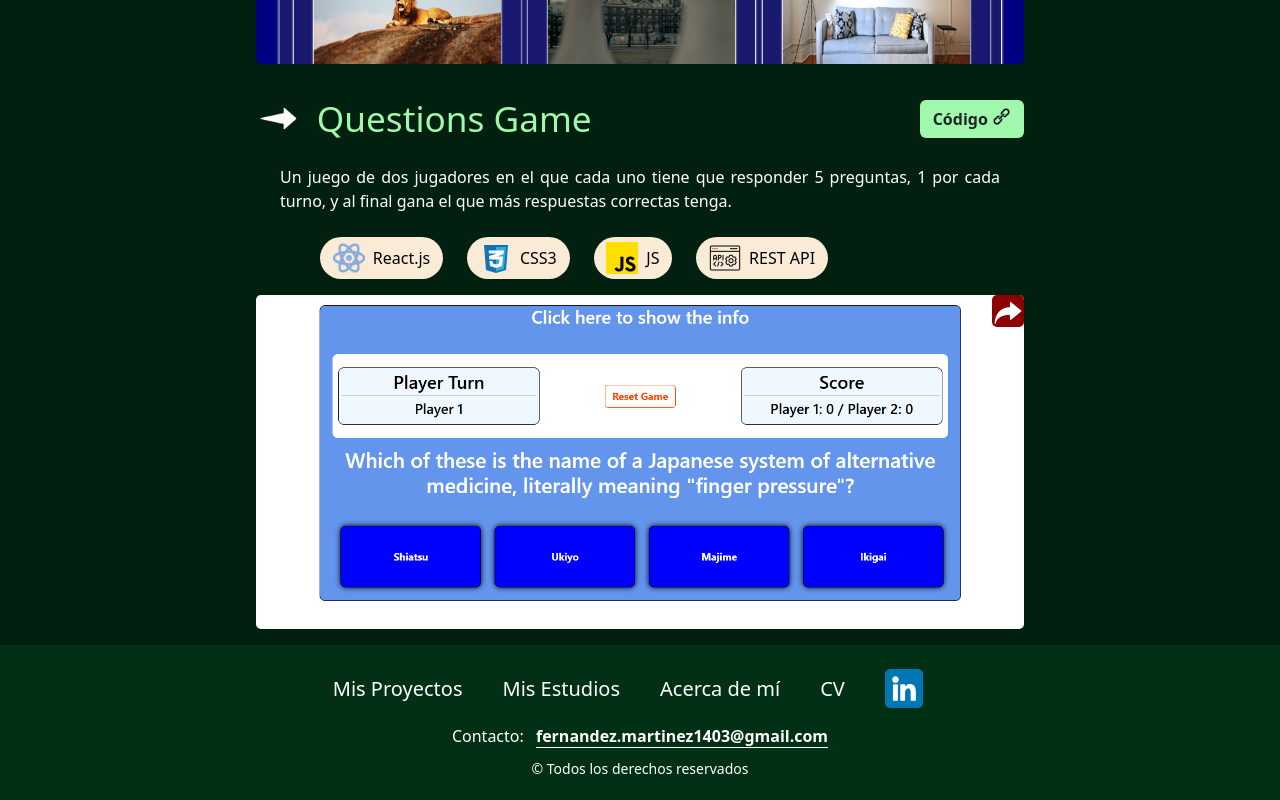
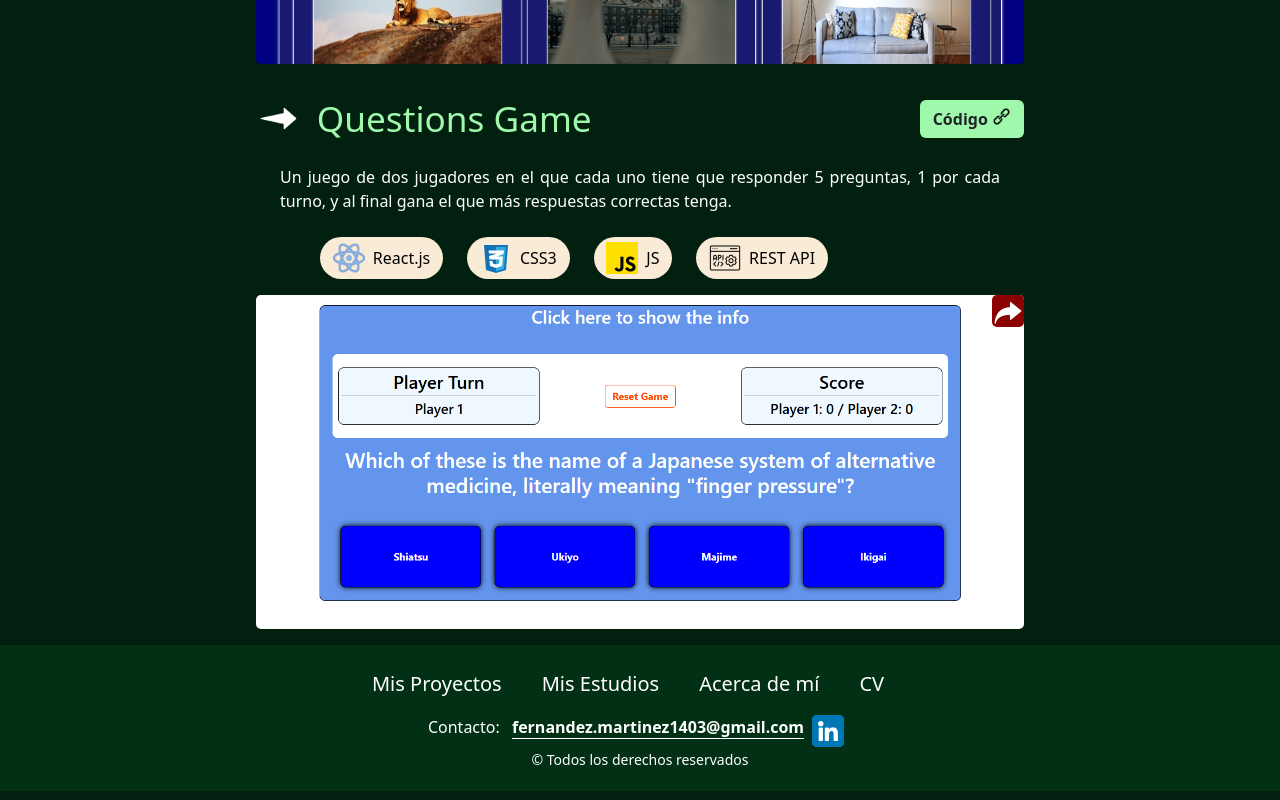
Before and after one commit to GuilleOk/PortFolio, a React (Vite) app: page / in a window 1280 px wide. Shown: the part 2306-3106 px from the top of the page. Built offline with nearby package versions, Linux system fonts and the light colour scheme.

Commit message:
algunos arreglos en el footer

```diff
--- a/src/components/Footer.jsx
+++ b/src/components/Footer.jsx
@@ -25,15 +25,15 @@ const Footer = () => {
               CV
             </a>
           </li>
-          <li className="nav-item">
-            <a href="https://www.linkedin.com/in/guillermo-alfredo-fernandez-martinez-a7a59128a" target="_blank" className="nav-link px-2 text-body-secondary">
-              <img src="images/redes_sociales/linkedin.png" alt="linkedin" className="socialMediaPhoto" />
-            </a>
-          </li>
           <div>
           </div>
         </ul>
-        <p className="text-center text-body-secondary mb-2">Contacto: <strong style={{marginLeft: '.5rem', borderBottom: '.1rem solid white'}}>fernandez.martinez1403@gmail.com</strong></p>
+        <div className="d-flex justify-content-center align-items-center">
+          <p className="text-center text-body-secondary mb-2">Contacto: <strong style={{ marginLeft: '.5rem', borderBottom: '.1rem solid white' }}>fernandez.martinez1403@gmail.com</strong></p>
+          <a href="https://www.linkedin.com/in/guillermo-alfredo-fernandez-martinez-a7a59128a" target="_blank" className="nav-link px-2 text-body-secondary">
+            <img src="images/redes_sociales/linkedin.png" alt="linkedin" className="socialMediaPhotoFooter" />
+          </a>
+        </div>
         <p className="text-center text-body-secondary"><small>© Todos los derechos reservados</small></p>
       </footer>
       <footer className="d-block d-lg-none pt-3 pb-1">
@@ -59,16 +59,17 @@ const Footer = () => {
               CV
             </a>
           </li>
-          <li className="nav-item">
-            <a href="https://www.linkedin.com/in/guillermo-alfredo-fernandez-martinez-a7a59128a" target="_blank" className="nav-link px-2 text-body-secondary">
-              <img src="images/redes_sociales/linkedin.png" alt="linkedin" className="socialMediaPhoto" />
-            </a>
-          </li>
           <div>
           </div>
         </ul>
         </div>
-        <p className="text-center text-body-secondary mb-0">Contacto: <strong style={{marginLeft: '.5rem', borderBottom: '.1rem solid white'}}>fernandez.martinez1403@gmail.com</strong></p>
+        Contacto
+        <div className="d-flex justify-content-evenly align-items-center">
+          <p className="text-center text-body-secondary mb-0"><strong style={{ marginLeft: '.5rem', borderBottom: '.1rem solid white' }}>fernandez.martinez1403@gmail.com</strong></p>
+          <a href="https://www.linkedin.com/in/guillermo-alfredo-fernandez-martinez-a7a59128a" target="_blank" className="nav-link px-2 text-body-secondary">
+            <img src="images/redes_sociales/linkedin.png" alt="linkedin" className="socialMediaPhotoFooter" />
+          </a>
+        </div>
         <p className="text-center text-body-secondary"><small>© Todos los derechos reservados</small></p>
       </footer>
     </div>
--- a/src/index.css
+++ b/src/index.css
@@ -181,3 +181,7 @@ html{
   color: white !important;
   font-size: 1rem !important;
 }
+
+.socialMediaPhotoFooter{
+  width: 2rem;
+}
```
